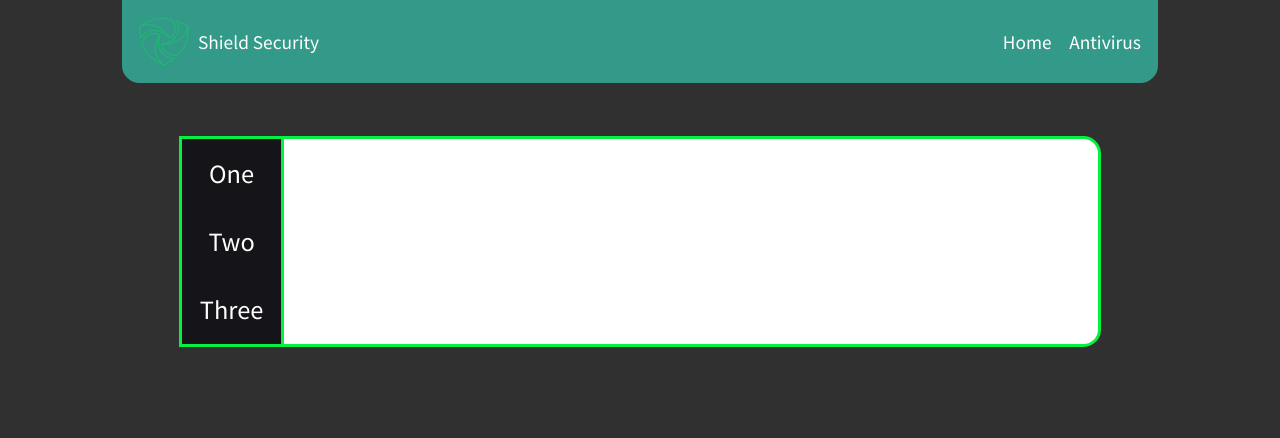
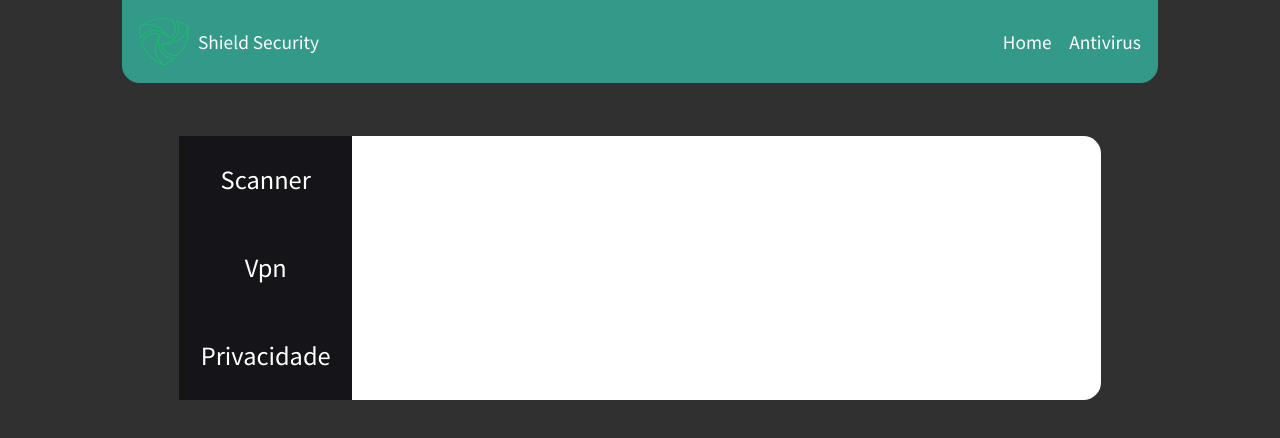
Before and after one commit to joelsondiasti/Shield-Security, a Next.js app: page /Antivirus in a window 1280 px wide. Shown: the top 438 px of the page. Built offline with nearby package versions, Linux system fonts and the light colour scheme.

Commit message:
final commit

```diff
--- a/src/Components/NavMenu/NavMenu.tsx
+++ b/src/Components/NavMenu/NavMenu.tsx
@@ -12,30 +12,49 @@ function NavMenu() {
                 >
                     <Tabs.List aria-label="tabs example" className='Tabs'>
                         <Tabs.Trigger value="Scanner" className='infoTabs'>
-                            One
+                            Scanner
                         </Tabs.Trigger>
 
                         <Tabs.Trigger value="Vpn" className='infoTabs'>
-                            Two
+                            Vpn
                         </Tabs.Trigger>
 
                         <Tabs.Trigger value="Refrigerar" className='infoTabs'>
-                            Three
+                            Privacidade
                         </Tabs.Trigger>
                     </Tabs.List>
                     <article className='ContentTabs'>
 
                         <Tabs.Content value="Scanner" className='ContentTabsInfo'>
-                            Tab one content
+
+                            <article>
+                                <div>
+                                    <h2>Scanear</h2>
+                                    <span> Verifique residuos inuteis </span>
+                                </div>
+
+                            </article>
+
                         </Tabs.Content>
                         <Tabs.Content value="Vpn" className='ContentTabsInfo'>
-                            Tab two content
+
+                            <aside>
+
+                                <h2>Ativar Vpn!</h2>
+
+                            </aside>
+
                         </Tabs.Content>
                         <Tabs.Content value="Refrigerar" className='ContentTabsInfo'>
-                            Tab three content
+
+                            <section>
+
+                            </section>
+
                         </Tabs.Content>
                     </article>
                 </Tabs.Root>
+                <input type="hidden" name="" />
             </NavsBar>
         </>
     )
--- a/src/Components/NavMenu/style.ts
+++ b/src/Components/NavMenu/style.ts
@@ -2,25 +2,29 @@ import styled from "styled-components";
 
 const NavsBar = styled.div`
     display: flex;
-   flex-direction: column;
+    flex-direction: column;
     width: 100%;
+
 
    .Content{
         display: flex;
         gap: 2rem;
         width: 100%;
+
         background-color: #fff;
-        border: 3px solid #05f140ff;
+
         border-radius: 0rem 1rem 1rem 0rem;
 
         .Tabs{
             display: flex;
             flex-direction: column;
+
             .infoTabs{
                 background-color:  #141419;
                 padding: 1rem;
-                border-right: 3px solid #05f140ff;
-
+                border-right: 3px solid;
+                width: 10rem;
+                height: 5rem;
             }
         }
 
@@ -29,8 +33,43 @@ const NavsBar = styled.div`
             color: #000;
 
             .ContentTabsInfo{
+                display: flex;
                 color: #000;
                 background-color: #fff;
+
+
+
+                article{
+                    display: flex;
+                    flex-direction: column;
+                    margin: 0 auto;
+
+                    justify-content: center;
+                    margin-left: 2.5rem;
+                    margin-top: 2rem;
+                    cursor: pointer;
+
+                    div{
+                        background-color: #05f140ff;
+                        text-align: center;
+                        align-items: center;
+                        height: 10rem;
+                        padding-top: 3.5rem;
+                        padding-left:1rem ;
+                        padding-right:1rem ;
+                        border-radius: 100%;
+
+                        h2, span{
+                            background-color: #05f140ff
+
+                        }
+                    }
+
+                    h2, span{
+                        color: #000;
+                    }
+
+                }
             }
         }
 
```
